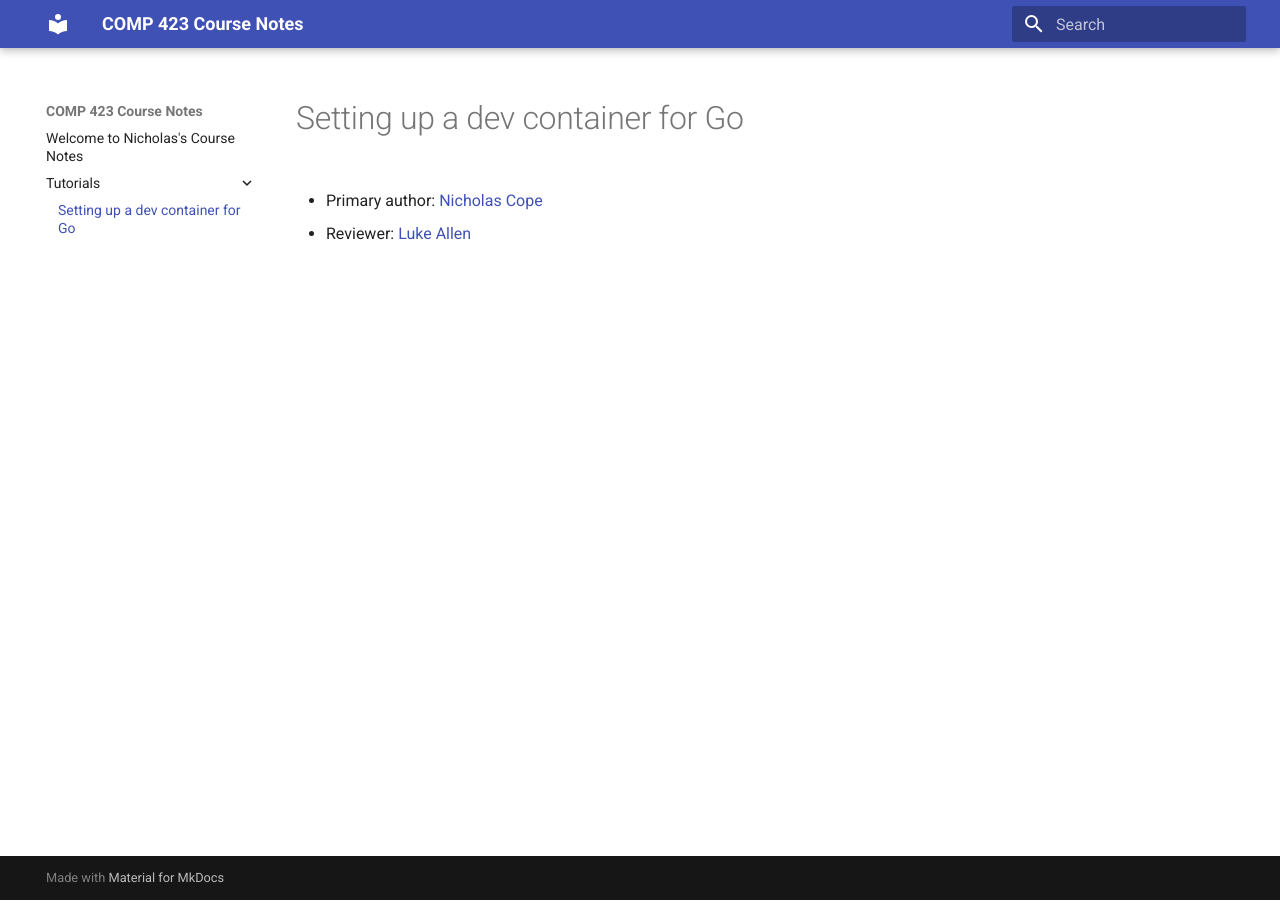
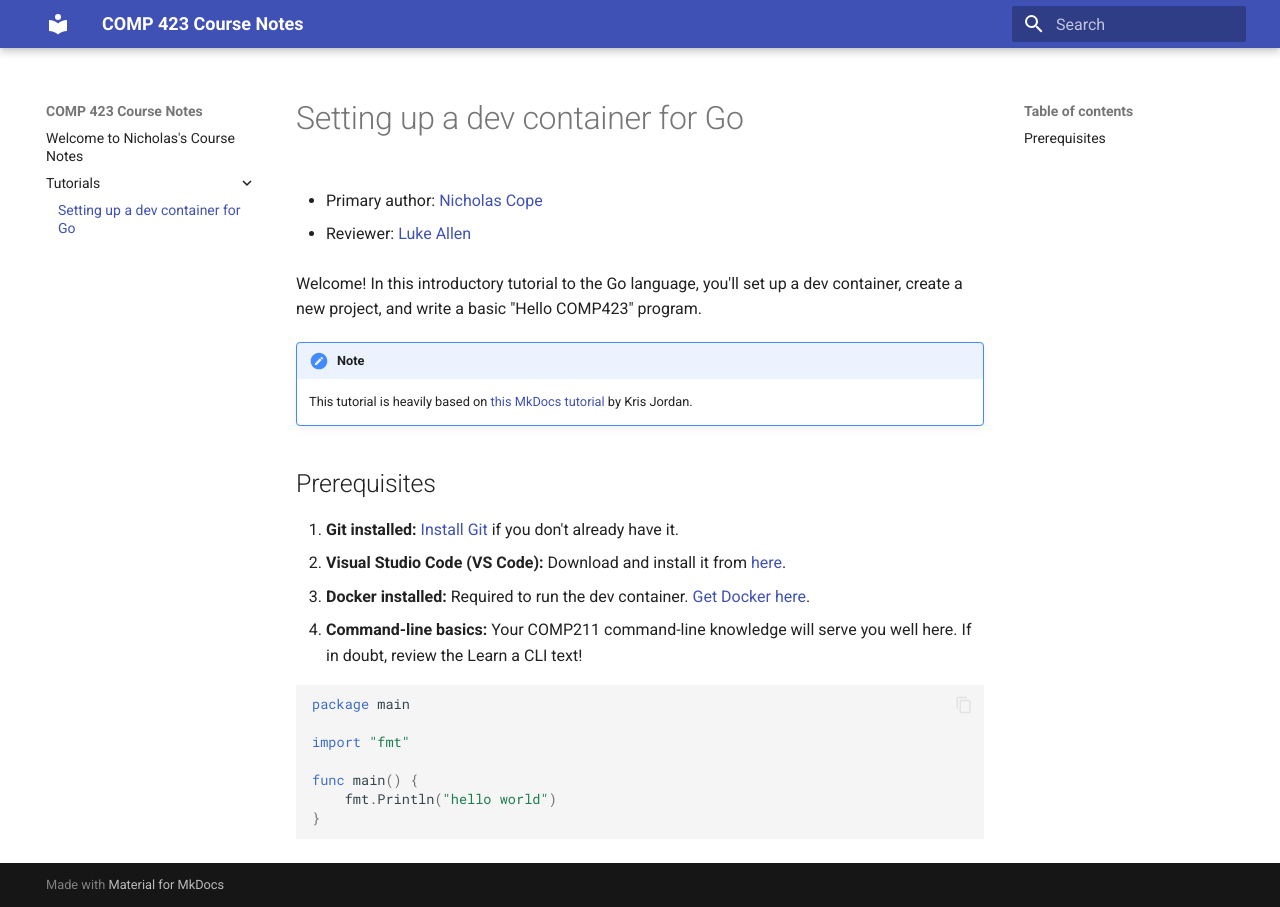
Before and after one commit to nicholas-cope/comp423-course-notes, an MkDocs documentation site: the page built from docs/tutorials/go-setup.md, in a window 1280 px wide. Built offline with MkDocs 1.6.1 and Material for MkDocs 9.7.7, drawn with Linux system fonts in a browser that asks for light colours.

Commit message:
Adding prerequisites section

````diff
--- a/docs/tutorials/go-setup.md
+++ b/docs/tutorials/go-setup.md
@@ -3,3 +3,24 @@
 * Primary author: [Nicholas Cope](https://github.com/nicholas-cope)
 
 * Reviewer: [Luke Allen](https://github.com/lukeallen13)
+
+Welcome! In this introductory tutorial to the Go language, you'll set up a dev container, create a new project, and write a basic "Hello COMP423" program.
+
+!!! note
+    This tutorial is heavily based on [this MkDocs tutorial](https://comp423-25s.github.io/resources/MkDocs/tutorial/) by Kris Jordan.
+
+## Prerequisites
+1. **Git installed:** [Install Git](https://git-scm.com/book/en/v2/Getting-Started-Installing-Git) if you don't already have it.
+2. **Visual Studio Code (VS Code):** Download and install it from [here](https://code.visualstudio.com/).
+3. **Docker installed:** Required to run the dev container. [Get Docker here](https://www.docker.com/products/docker-desktop).
+4. **Command-line basics:** Your COMP211 command-line knowledge will serve you well here. If in doubt, review the Learn a CLI text!
+
+``` go
+package main
+
+import "fmt"
+
+func main() {
+    fmt.Println("hello world")
+}
+```
````
